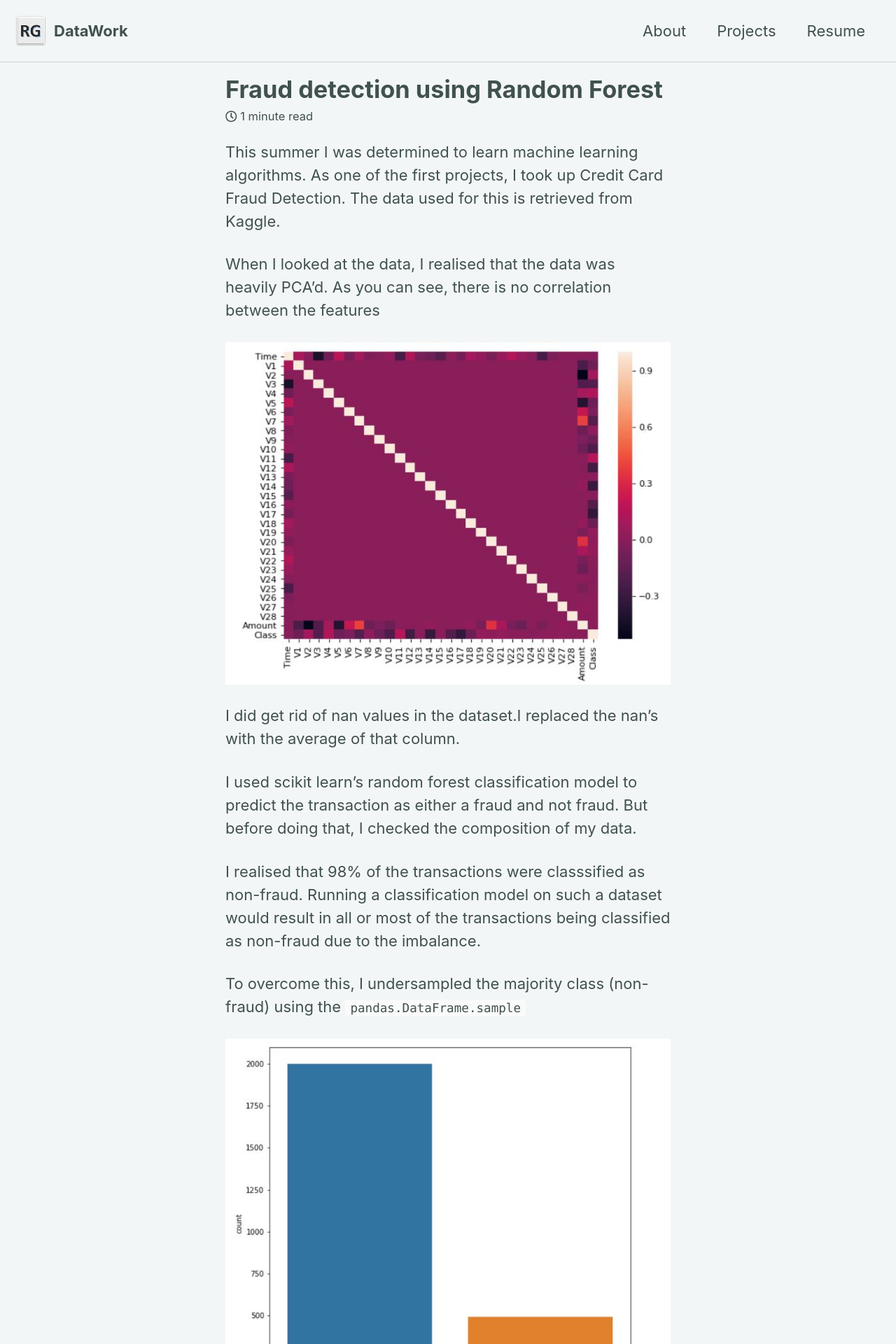
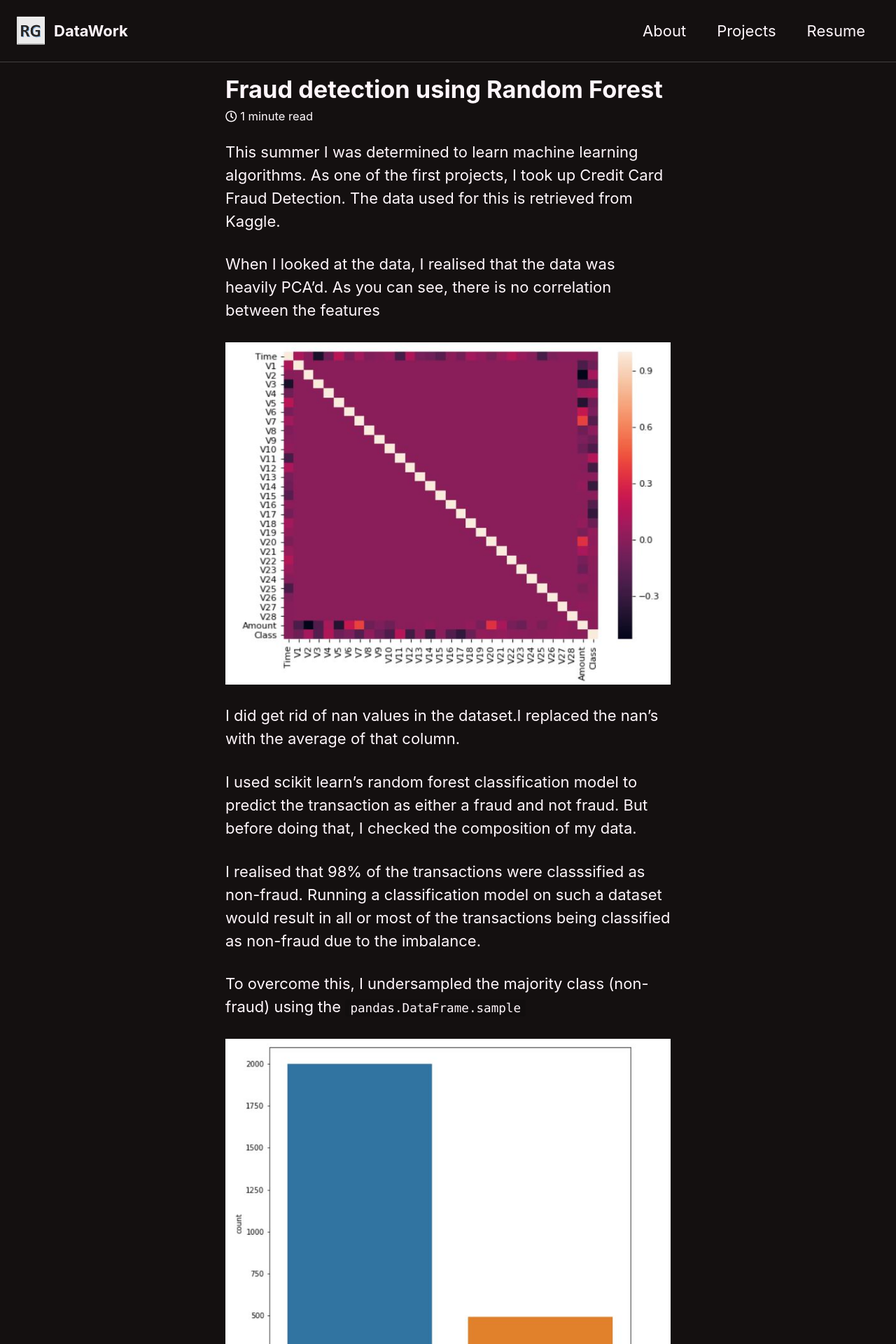
Before and after one commit to rohitgang/rohitgang.github.io, a Jekyll site: the page built from _posts/2019-07-03-frauddetect.md, in a window 1280 px wide. Shown: the top 1920 px of the page at 70% size. Built offline with Jekyll 4.4.1, drawn with Linux system fonts in a browser that asks for light colours; cached includes are drawn as plain includes; nearby versions of some CDN libraries.

Commit message:
Update _config.yml

```diff
--- a/_config.yml
+++ b/_config.yml
@@ -10,9 +10,9 @@
 # Review documentation to determine if you should use `theme` or `remote_theme`
 # https://mmistakes.github.io/minimal-mistakes/docs/quick-start-guide/#installing-the-theme
 
-theme                  : "minimal"
+theme                  : "tactile"
 remote_theme           : "mmistakes/minimal-mistakes"
-minimal_mistakes_skin    : "mint" # "air", "aqua", "contrast", "dark", "dirt", "neon", "mint", "plum", "sunrise"
+minimal_mistakes_skin    : "neon" # "air", "aqua", "contrast", "dark", "dirt", "neon", "mint", "plum", "sunrise"
 
 # Site Settings
 locale                   : "en-US"
```
